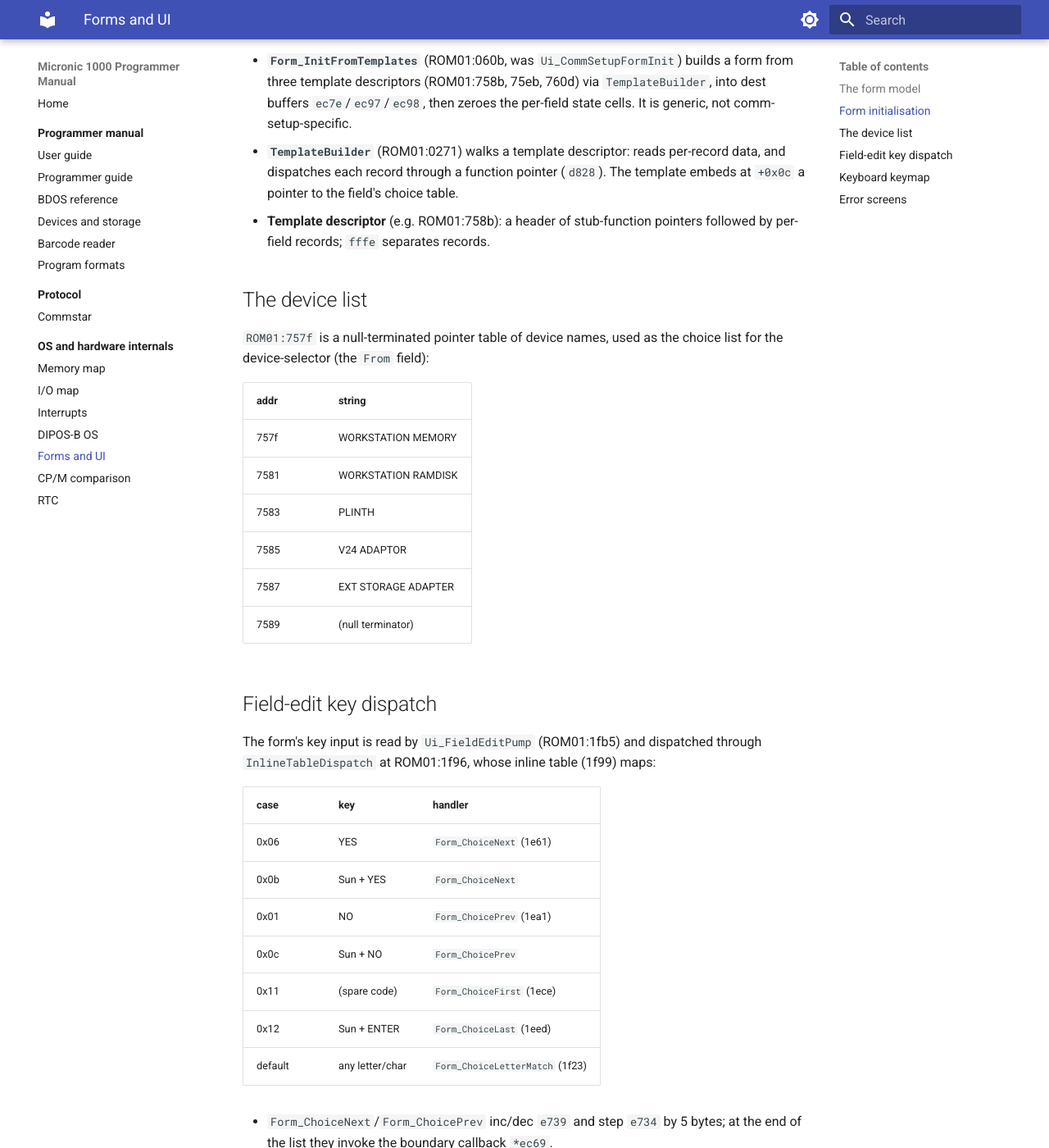
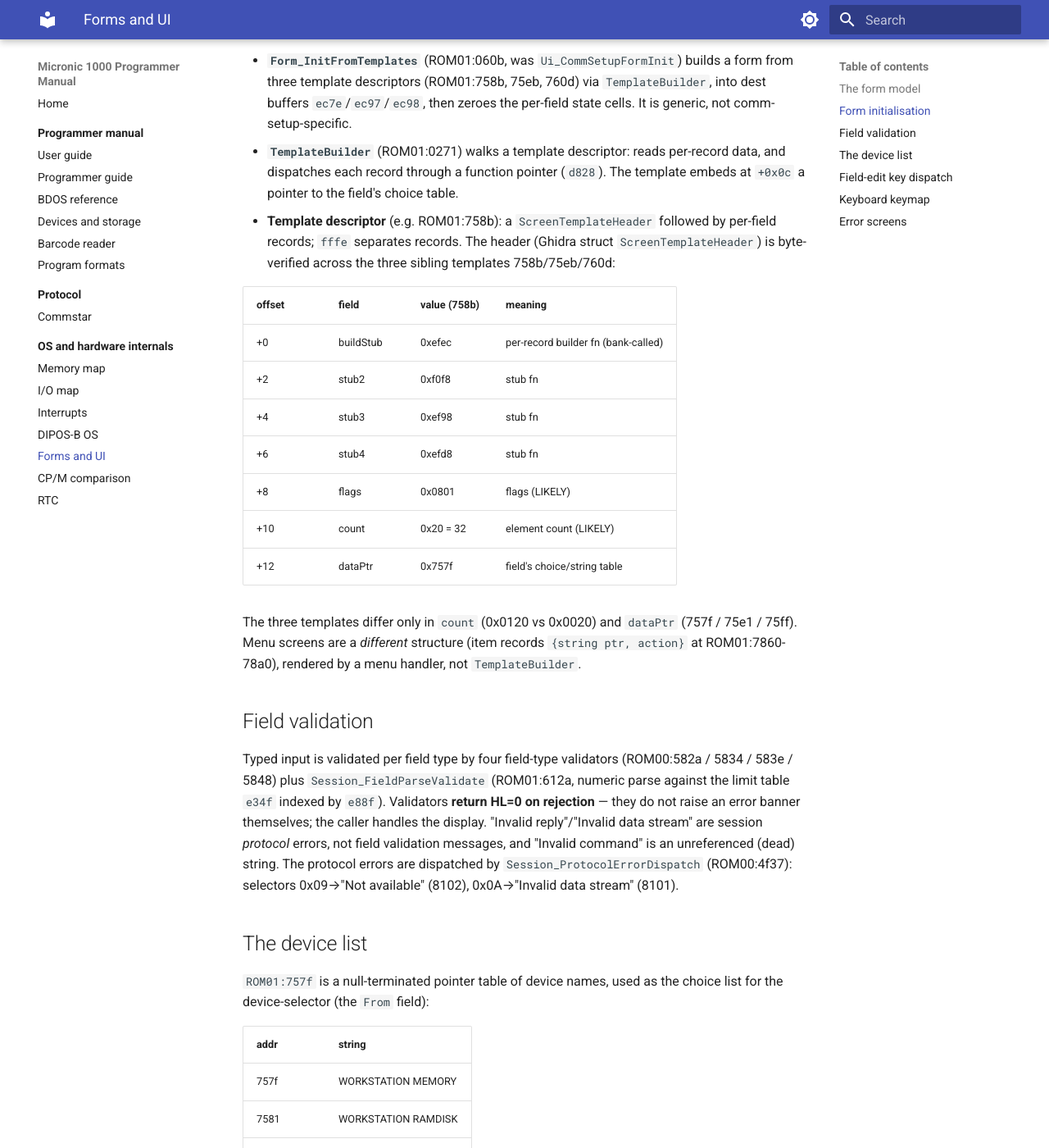
Before and after one commit to philpem/micronic1000, an MkDocs documentation site: the page built from doc/internals/forms-ui.md, in a window 1280 px wide and 1400 px high, scrolled down 1037 px. Shown: the whole window at 82% size. Built offline with MkDocs 1.6.1 and Material for MkDocs 9.7.7, drawn with Linux system fonts in a browser that asks for light colours.

Commit message:
decode screen-template struct; field validation + protocol errors
Define ScreenTemplateHeader (4 stub ptrs + flags/count + dataPtr) and apply
to the 3 form templates. Field validation returns HL=0 (no banner); the
'invalid' strings are session protocol errors: 8101 Invalid data stream,
8102 Not available; Invalid command is dead. Document in forms-ui.md +
user-guide.md.

```diff
--- a/doc/internals/forms-ui.md
+++ b/doc/internals/forms-ui.md
@@ -40,8 +40,38 @@ whatever list `ec49` currently points at.
   per-record data, and dispatches each record through a function pointer
   (`d828`). The template embeds at `+0x0c` a pointer to the field's choice
   table.
-- **Template descriptor** (e.g. ROM01:758b): a header of stub-function
-  pointers followed by per-field records; `fffe` separates records.
+- **Template descriptor** (e.g. ROM01:758b): a `ScreenTemplateHeader`
+  followed by per-field records; `fffe` separates records. The header
+  (Ghidra struct `ScreenTemplateHeader`) is byte-verified across the three
+  sibling templates 758b/75eb/760d:
+
+  | offset | field | value (758b) | meaning |
+  |--------|-------|--------------|---------|
+  | +0 | buildStub | 0xefec | per-record builder fn (bank-called) |
+  | +2 | stub2 | 0xf0f8 | stub fn |
+  | +4 | stub3 | 0xef98 | stub fn |
+  | +6 | stub4 | 0xefd8 | stub fn |
+  | +8 | flags | 0x0801 | flags (LIKELY) |
+  | +10 | count | 0x20 = 32 | element count (LIKELY) |
+  | +12 | dataPtr | 0x757f | field's choice/string table |
+
+  The three templates differ only in `count` (0x0120 vs 0x0020) and
+  `dataPtr` (757f / 75e1 / 75ff). Menu screens are a *different* structure
+  (item records `{string ptr, action}` at ROM01:7860-78a0), rendered by a
+  menu handler, not `TemplateBuilder`.
+
+## Field validation
+
+Typed input is validated per field type by four field-type validators
+(ROM00:582a / 5834 / 583e / 5848) plus `Session_FieldParseValidate`
+(ROM01:612a, numeric parse against the limit table `e34f` indexed by
+`e88f`). Validators **return HL=0 on rejection** — they do not raise an
+error banner themselves; the caller handles the display. "Invalid
+reply"/"Invalid data stream" are session *protocol* errors, not field
+validation messages, and "Invalid command" is an unreferenced (dead) string.
+The protocol errors are dispatched by `Session_ProtocolErrorDispatch`
+(ROM00:4f37): selectors 0x09→"Not available" (8102), 0x0A→"Invalid data
+stream" (8101).
 
 ## The device list
 
```
Also changed, not shown: doc/manual/user-guide.md (+5 -1 lines), doc/research/TASKS.md (+19 -0 lines).
